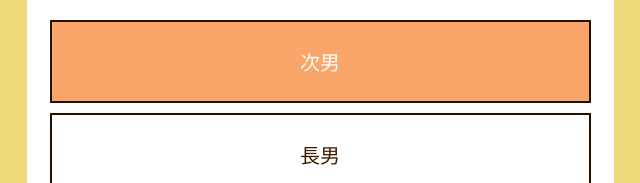
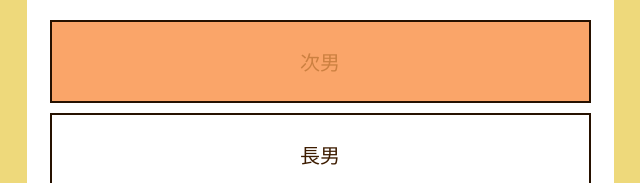
Before and after one commit to motookahuune/1, a plain HTML site: page index.html in a window 1280 px wide. In both pictures the pointer is over the button "次男". Shown: the part 617-800 px from the top of the page, 320-960 px from the left. Drawn offline with Linux system fonts and the light colour scheme.

Commit message:
Update style.css

```diff
--- a/style.css
+++ b/style.css
@@ -28,5 +28,5 @@
 }
 button:hover{
   background: #FAA569;
-  color: #FFFFFF;
+  color: #CC8041;
 }
```
